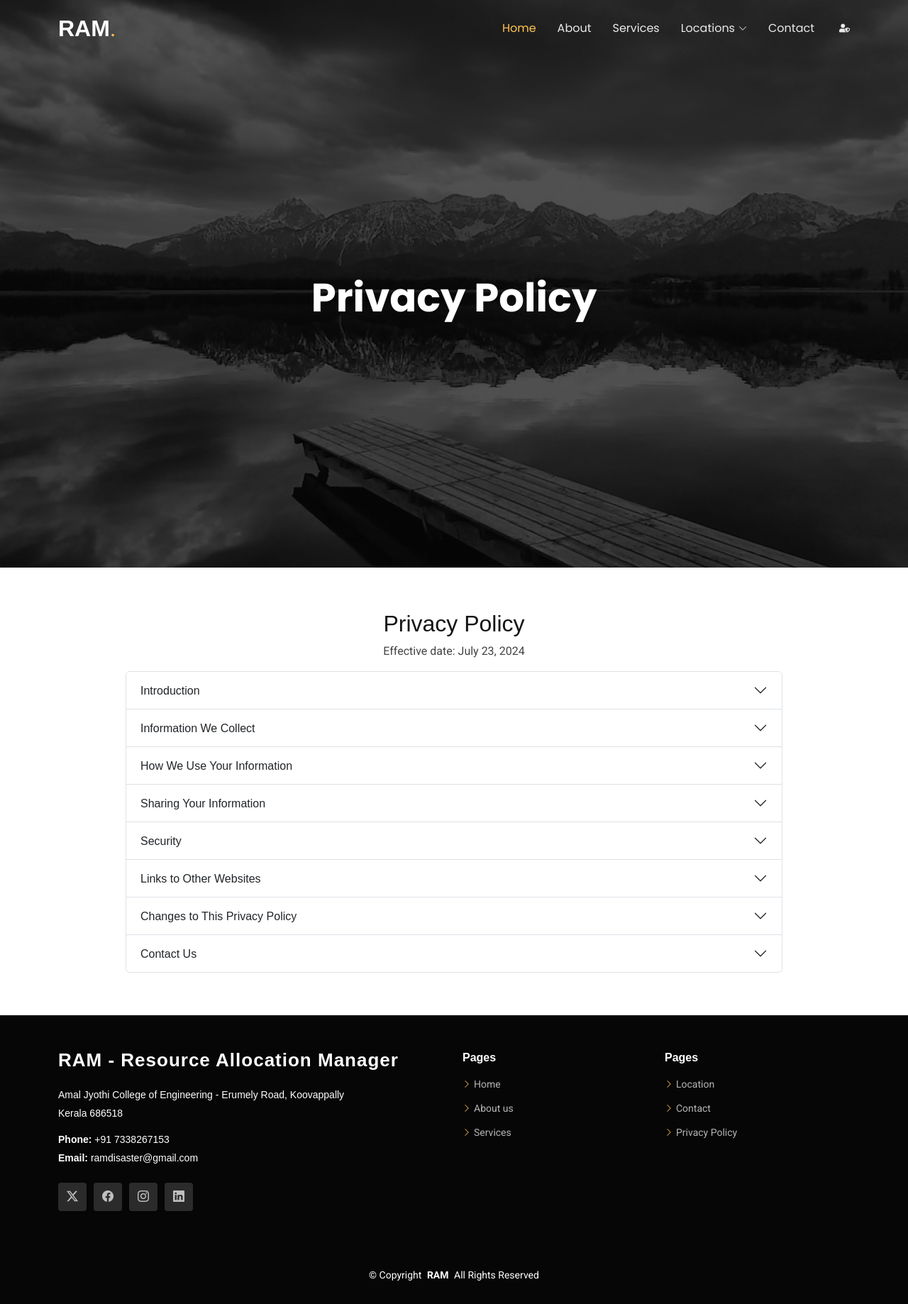
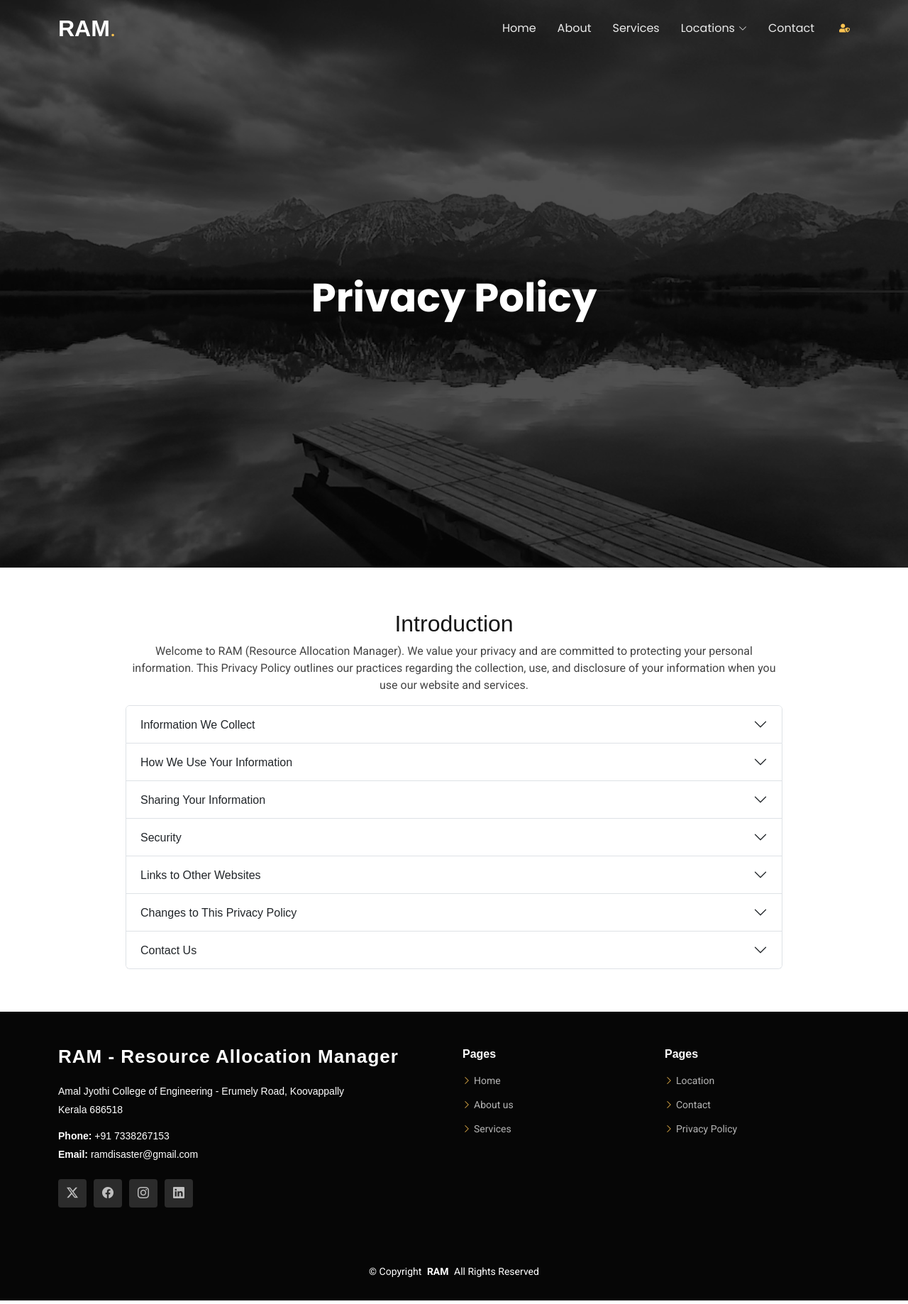
Before and after one commit to PrinuVinod/RAM, a Flask app: page /privacy in a window 1280 px wide. Shown: the whole page at 71% size. Run offline with Flask 3, Linux system fonts and the light colour scheme; some libraries are stand-ins or nearby versions.

Commit message:
updated navbar

```diff
--- a/templates/location.html
+++ b/templates/location.html
@@ -31,10 +31,10 @@
             </a>
             <nav id="navmenu" class="navmenu">
                 <ul>
-                    <li><a href="{{ url_for('index') }}" class="active">Home<br></a></li>
+                    <li><a href="{{ url_for('index') }}">Home<br></a></li>
                     <li><a href="{{ url_for('index') }}">About</a></li>
                     <li><a href="{{ url_for('index') }}">Services</a></li>
-                    <li class="dropdown"><a href="{{ url_for('location') }}"><span>Locations</span> <i
+                    <li class="dropdown"><a href="{{ url_for('location') }}" class="active"><span>Locations</span> <i
                                 class="bi bi-chevron-down toggle-dropdown"></i></a>
                         <ul>
                             <li><a href="{{ url_for('location') }}">Alappuzha</a></li>
--- a/templates/privacy.html
+++ b/templates/privacy.html
@@ -31,7 +31,7 @@
             </a>
             <nav id="navmenu" class="navmenu">
                 <ul>
-                    <li><a href="{{ url_for('index') }}" class="active">Home<br></a></li>
+                    <li><a href="{{ url_for('index') }}">Home<br></a></li>
                     <li><a href="{{ url_for('index') }}">About</a></li>
                     <li><a href="{{ url_for('index') }}">Services</a></li>
                     <li class="dropdown"><a href="{{ url_for('location') }}"><span>Locations</span> <i
@@ -55,7 +55,7 @@
                         </ul>
                     </li>
                     <li><a href="{{ url_for('index') }}">Contact</a></li>
-                    <li><a href="{{ url_for('privacy') }}"><i class="fas fa-user-shield"></i></a></li>
+                    <li><a href="{{ url_for('privacy') }}"  class="active"><i class="fas fa-user-shield"></i></a></li>
                 </ul>
                 <i class="mobile-nav-toggle d-xl-none bi bi-list"></i>
             </nav>
@@ -84,11 +84,14 @@
         <div class="container">
             <div class="row justify-content-center text-center">
                 <div class="col-lg-10">
-                    <h2>Privacy Policy</h2>
-                    <p>Effective date: July 23, 2024</p>
+                    <h2>Introduction</h2>
+                    <p>Welcome to RAM (Resource Allocation Manager). We value your privacy and are committed to
+                    protecting your personal information. This Privacy Policy outlines our practices
+                    regarding the collection, use, and disclosure of your information when you use our
+                    website and services.</p>
 
                     <div class="accordion" id="privacyPolicyAccordion">
-                        <div class="accordion-item">
+                        <!-- <div class="accordion-item">
                             <h3 class="accordion-header" id="headingIntro">
                                 <button class="accordion-button collapsed" type="button" data-bs-toggle="collapse"
                                     data-bs-target="#collapseIntro" aria-expanded="false" aria-controls="collapseIntro">
@@ -104,7 +107,7 @@
                                     website and services.
                                 </div>
                             </div>
-                        </div>
+                        </div> -->
                         <div class="accordion-item">
                             <h3 class="accordion-header" id="headingInfo">
                                 <button class="accordion-button collapsed" type="button" data-bs-toggle="collapse"
--- a/templates/result.html
+++ b/templates/result.html
@@ -31,7 +31,7 @@
             </a>
             <nav id="navmenu" class="navmenu">
                 <ul>
-                    <li><a href="{{ url_for('index') }}" class="active">Home<br></a></li>
+                    <li><a href="{{ url_for('index') }}">Home<br></a></li>
                     <li><a href="{{ url_for('index') }}">About</a></li>
                     <li><a href="{{ url_for('index') }}">Services</a></li>
                     <li class="dropdown"><a href="{{ url_for('location') }}"><span>Locations</span> <i
```
